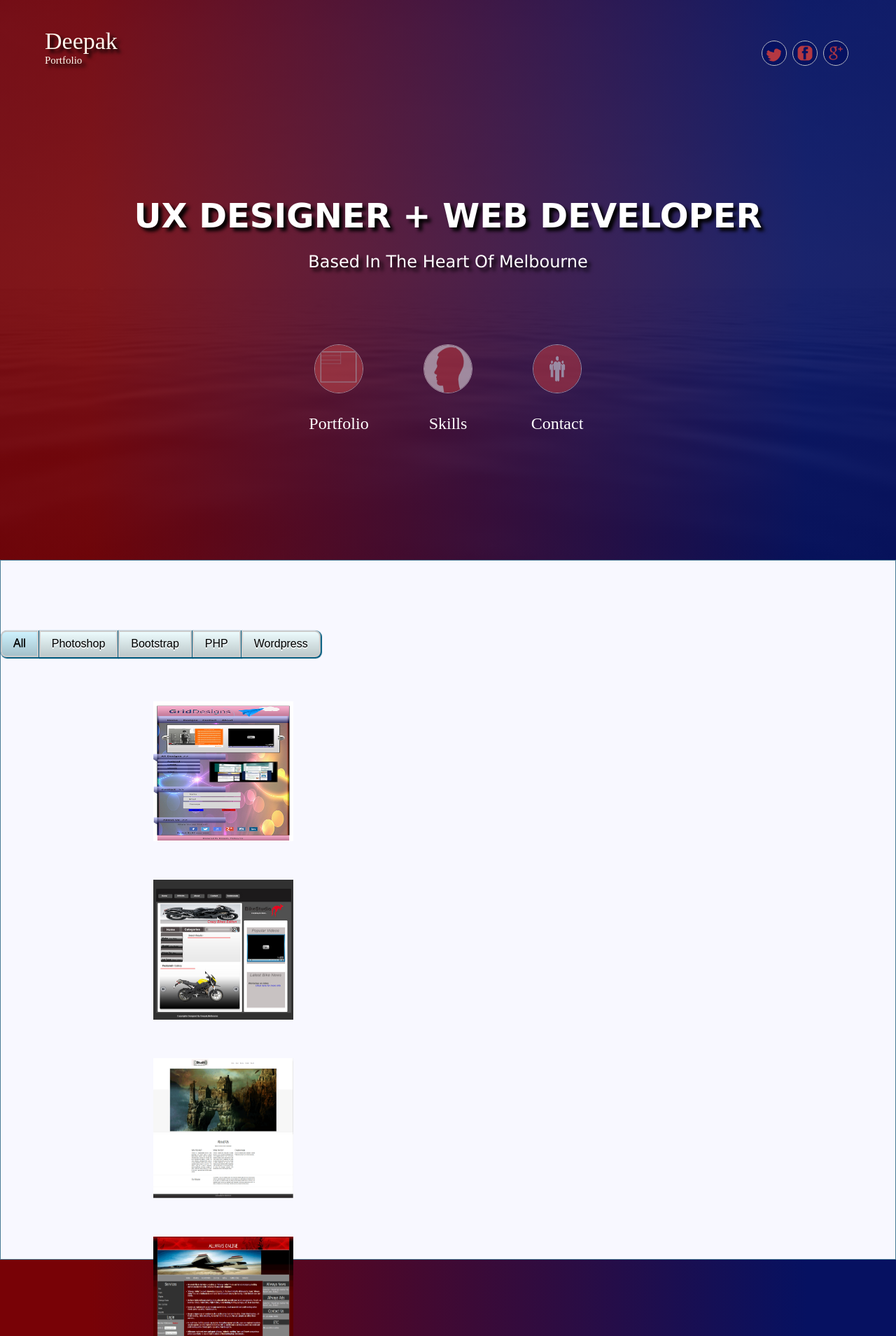
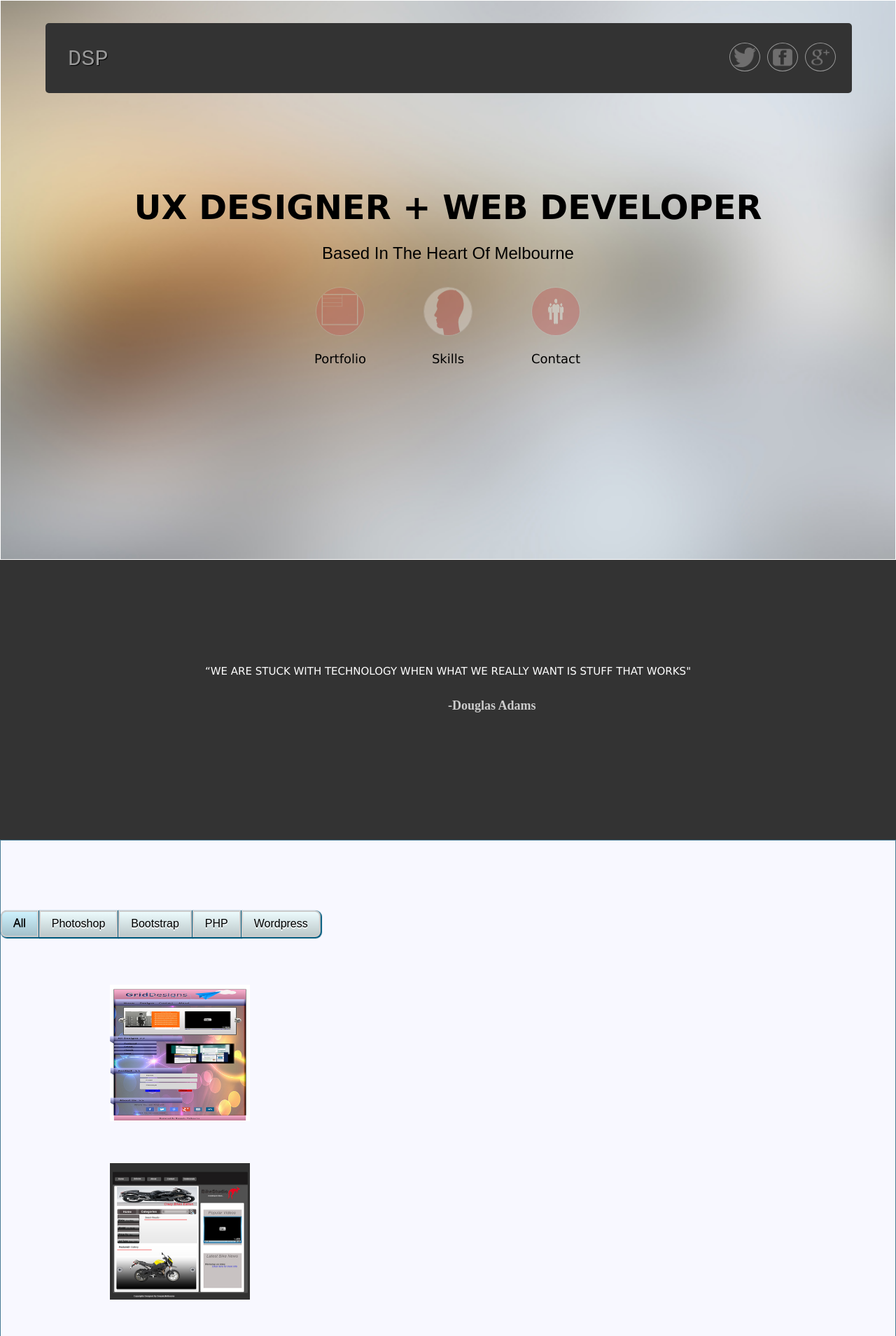
Before and after one commit to deepak6sp/MyPortfolio, a PHP site: page / in a window 1280 px wide. Shown: the top 1909 px of the page at 70% size. Run offline with PHP 8.4, Linux system fonts and the light colour scheme; some libraries are stand-ins or nearby versions; some web fonts are replaced.

Commit message:
first commit

```diff
--- a/css/jqbar.css
+++ b/css/jqbar.css
@@ -21,4 +21,5 @@
     font-weight: bold;
     height: 20px;
     margin-bottom: 5px;
+    color: white;
 }
--- a/css/style.css
+++ b/css/style.css
@@ -1,13 +1,11 @@
 body {
  	margin:0;
  	padding:0;
- 	height:auto;
 }
 
 a{
 	text-decoration: none;
 	list-style: none;
-	color: white;
 }
 
 h3{
@@ -20,51 +18,47 @@ h3{
 /* ----intro -----------*/
 #intro{
 	top:0;
-	left:0;
-	bottom:0;
-	right:0;
-	background-image:url("../images/bg.jpg");
-	background-position: left;
-	background-attachment: fixed;
+	left: 0;
+	width: 100%;
+	height: 1000px;
+	background-image: url("../images/background.jpg");
 	background-repeat: no-repeat;
 	background-size: cover;
-	-webkit-background-size: cover;
-	-moz-background-size: cover;
-	-o-background-size: cover;
-
+	border: 1px solid white;
+	background-attachment: fixed;
 }
 
-#wrapper{
-	/*background-color: rgba(0,0,0,.2);*/
-	background: -webkit-linear-gradient(90deg, #780206 50%, #061161 50%); /* Chrome 10+, Saf5.1+ */
-    background:    -moz-linear-gradient(90deg, #780206 10%, #061161 90%); /* FF3.6+ */
-    background:     -ms-linear-gradient(90deg, #780206 10%, #061161 90%); /* IE10 */
-    background:      -o-linear-gradient(90deg, #780206 10%, #061161 90%); /* Opera 11.10+ */
-    background:         linear-gradient(90deg, #780206 10%, #061161 90%); /* W3C */
-	width: 100%;
-	bottom:0;
-	opacity: 0.9;
+#topHeader{
+	border-radius: 5px;
+	background-color: #333;
+	width: 90%;
+	margin: 2em auto;
+	height: 100px;
+	position: fixed;
+	margin-left: 5%;
+	z-index:999;
 }
 
-
-#name{
-	color: #FFF8ED;
-	text-shadow: 5px 5px 5px black;
-	top:5%;
-	left: 5%;
-	font-size: 34px;
+.logo a{
+	color: #999;
+	text-shadow: 1px 1px 1px black;
+	font-size: 32px;
+	font-family: Courier New ;
 	position: fixed;
 	width: 10%;
+	line-height: 3.25;
+	float: left;
+	margin-left: 1em;
 }
 
-#name span{
-	font-size: 15px;
-	float:left;
+.logo a:hover{
+	color:#ffffff;
 }
 
 #socialIcons{
-	top:8%;
-	right: 5%;
+	float: right;
+	top:3em;
+	right: 5em;
 	position: fixed;
 }
 
@@ -75,48 +69,50 @@ h3{
 
 #socialIcons ul li{
 	display: inline-block;
-	width: 40px;
+	width: 50px;
 }
 
 #socialIcons ul li a{
 	text-decoration: none;
-	border: 1px solid #ccc;
+	border: 1px solid #999;
 	text-align:center;
 	font-family: "Times New Roman", Times, serif;
 	border-radius: 50%;
-	padding:15px 5px 2px 5px;
+	padding:20px 5px 2px 5px;
 	transition:background-color 0.5e ease ;
-	background-color:#061161 ;
-	opacity: 0.9;
+	background-color:transparent;
 }
 
 #socialIcons ul li img{
-	width:60%;
-	height: 60%;
-	border-radius: 50%;
+	width:2em;
+	height: 3em;
 	text-align:center;
+	padding-top: 1.25em;
+	opacity: .3;
+	border: none;
 
 }
 
-#socialIcons ul li a:hover{
-	opacity: 1;
-	background-color: #780206;
+#socialIcons ul li img:hover{
+	opacity: .8;
 }
+
+#logo span{
+	font-size: 15px;
+	float:left;
+}
+
+
 #container{
-	top: 35%;
 	width: 100%;
 	height: auto;
-	position: fixed;
 }
 
 #info{
 	width: 100%;
 	height:auto;
 	text-align: center;
-	font-size: 18px;
-	font-family: Verdana, Geneva, sans-serif;
-	color: white;
-	text-shadow: 5px 5px 5px black;
+	color: #000000;
 }
 
 #info span{
@@ -127,17 +123,17 @@ h3{
 
 #info p{
 	font-size: 24px;
+	font-family: "vivaldi","verdena",sans-serif;;
 }
 
 #navigationIcons{
 	margin:0 auto;
 	width:100%;
 	height: auto;
-	position: fixed;
 }
 
 #navigationIcons ul{
-	margin:70px 0 0 0;
+	margin:0;
 	padding: 0;
 	text-align: center;
 }
@@ -148,57 +144,76 @@ h3{
 	height: 100px;
 	display: inline-block;
 	margin:10px 0 ;
-
 }
 
-/*
 #navigationIcons ul li a{
-	text-decoration: none;
-	border: 5px solid #ccc;
-	box-shadow: 1px 1px 1px #005A7D;
-	text-align:center;
-	font-family: "Times New Roman", Times, serif;
-	background-color:#FFF8ED;
+	color: black;
+	font-family: Vani,"Lucida Sans Unicode", "Lucida Grande", sans-serif;
 	font-size: 18px;
-}*/
+}
+
 #navigationIcons ul li a img{
 	width: 70px;
 	height: 70px;
 	border-radius: 50%;
-	opacity: 0.5;
-	border:1px solid white;
+	border:1px solid #ccc;
+	opacity: .3;
 }
+
 #navigationIcons ul li a img:hover{
 	opacity: 1;
 }
 
-#navigationIcons ul li a img p{
+#navigationIcons ul li a p{
 	text-align: center;
-}
-/*.circle1{
-	padding:40px 25px;
-	border-radius: 50%;
+
 }
 
-.circle3{
-	padding:40px 25px;
-	border-radius: 50%;
-}
-.circle2{
-	padding:40px 35px;
-	border-radius: 50%;
-}
-.circle1:hover,.circle3:hover{
-	padding:50px 35px;
-	text-align: center;
+#navigationIcons ul li p:hover{
+	color:white;
 }
 
-.circle2:hover{
-	padding:50px 45px;
-	text-align: center;
-}*/
+/*---- end intro------*/
 
-/*---- end intro------*/
+ /*-----------------------divideImage ----------------- */
+
+ #divider{
+	background-repeat: none;
+	background-attachment: fixed;
+	width:100%;
+	height: 400px;
+}
+
+ #divider p{
+ 	padding: 0;
+ 	margin: 0;
+ 	font-size: 70px;
+ 	position: relative;
+ 	top:150px;
+ 	text-align: center;
+ 	color: #ffffff;
+ 	font-size: 15px;
+ 	font-family: Vani,"Lucida Sans Unicode", "Lucida Grande", sans-serif;
+ }
+
+h5{
+	font-size: 18px;
+	color: #ccc;
+	padding-top: 150px;
+	margin-left: 50%;
+
+}
+
+.image3{
+	background-image: url("../images/intro-port.jpg");
+}
+
+.image2,.image1{
+	background-color: #333;
+}
+
+
+ /*----------------------- end devideImage ----------------- */
 
 
 
@@ -208,33 +223,20 @@ h3{
 	background-repeat: no-repeat;
 	background-position:left;
 	background-size: cover;
-	background-attachment: fixed;
 	max-width: 100%;
 	border: 1px solid #497B96;
-	height: 1000px;
+	height: auto;
 }
 
 /* ---- portfolio header -----------*/
-
-#header {
-	height:auto;
-	width:100%;
-	margin:0 auto;
-}
-
-.headerFixed{
-	position: fixed;
-  	top:0;
-  	left:0;
-  	z-index: 2;
-}
-
 
 #logo{
 	float:left;
 	line-height: 3;
 	width:10%;
 	position: fixed;
+	margin-left:4em;
+	font-size: 24px;
 }
 
 #logo a{
@@ -243,24 +245,14 @@ h3{
 }
 
 #navMenu {
-	position: fixed;
-	background: -webkit-linear-gradient(90deg, #780206 50%, #061161 50%); /* Chrome 10+, Saf5.1+ */
-    background:    -moz-linear-gradient(90deg, #780206 10%, #061161 90%); /* FF3.6+ */
-    background:     -ms-linear-gradient(90deg, #780206 10%, #061161 90%); /* IE10 */
-    background:      -o-linear-gradient(90deg, #780206 10%, #061161 90%); /* Opera 11.10+ */
-    background:         linear-gradient(90deg, #780206 10%, #061161 90%); /* W3C */
+	background-color: #1a1919;
 	width:100%;
 	margin:0 auto;
-}
-
-.large{
-	height:100px;
-	font-size: 24px;
-}
-
-.small{
-	height: 71px;
-	font-size: 24px;
+	height: 70px;
+	top:0;
+	left:0;
+	position: fixed;
+	z-index: 999;
 }
 
 #navMenu ul{
--- a/index.html
+++ b/index.html
@@ -12,12 +12,12 @@
 	<link href="css/jqbar.css" rel="stylesheet"/>
 	<link href="http://fonts.googleapis.com/css?family=Cabin+Sketch:bold" rel="stylesheet" type="text/css" />
 	<script src="js/jquery-1.11.1.min.js"></script>
+
 </head>
 <body>
 	<section id="intro">
-		<div id="wrapper">
-		</div>
-		<div id="name">Deepak <span>Portfolio</span></div>
+		<header id="topHeader">
+			<div class="logo"><a href="">DSP</a></div>
 			<div id="socialIcons">
 				<ul>
 					<li><a href="" ><img src="images/twitter.png"></a></li>
@@ -25,19 +25,22 @@
 					<li><a href="" ><img src="images/google-plus.png" ></a></li>
 				</ul>
 			</div>
-		<header id="container">
-			<div id="info"><span> UX DESIGNER + WEB DEVELOPER</span> <br><p>Based In The Heart Of Melbourne</p></div>
+		</header>
+		<div id="container">
+			<article id="info">
+				<div ><span> UX DESIGNER + WEB DEVELOPER</span> <br><p>Based In The Heart Of Melbourne</p></div>
+			</article>
 			<nav id="navigationIcons">
 				<ul>
-					<li id="circle1" ><a href="#portfolio"><img src="images/portfolioImg.png" ><p>Portfolio</p></li></a>
-					<li id="circle2" ><a href="#skills"><img src="images/skillsImg.png" ><p>Skills</p></li></a>
-					<li id="circle3" ><a href="#contact"><img src="images/contactImg.png" ><p>Contact</p></li></a>
+					<li ><a href="#portfolio"><img src="images/portfolioImg.png" ><p>Portfolio</p></li></a>
+					<li ><a href="#skills"><img src="images/skillsImg.png" ><p>Skills</p></li></a>
+					<li ><a href="#contact"><img src="images/contactImg.png" ><p>Contact</p></li></a>
 				</ul>
 			</nav>
-		</header>
+		</div>
 	</section>
+	<div id="divider" class="image1" ><p>“WE ARE STUCK WITH TECHNOLOGY WHEN WHAT WE REALLY WANT IS STUFF THAT WORKS"<h5>-Douglas Adams</h5></p></div>
 	<section id="portfolio">
-		<div id="header">
 		<nav id="navMenu">
 			<span class="nav-btn"></span>
 			<div id="logo" ><a href="index.html">DSP</a></div>
@@ -47,7 +50,6 @@
 				<li ><a href="#contact">Contact</a></li>
 			</ul>
 		</nav>
-		</div>
 		<div id="mainContent">
 			<div id="filters" class="button-group">
 				<button class="button is-checked" data-filter="*">All</button>
@@ -75,69 +77,49 @@
 			</div>
 		</div>
 	</section>
-
+	<div id="divider" class="image2" ><p>"IMAGINATION IS MORE IMPORTANT THAN KNOWLEDGE"<h5>-Albert Einstein</h5></p></div>
 	<section id="skills">
-		<article id="skillset">
-			Being a Front end developer my main skills include minimal usability designs using core XHTML/HTML5, CSS3 and Javascript(Jquery) but not limited to using frameworks such as Boilerplate, Bootstrap and Angular. Have experience using PHP (wordpress), Ruby on rails and MYSQL. These are my skills which I use while designing websites.
+		<article><p>
+			I am a freelance Designer and Developer.I create beautiful designs in Photoshop. I develop with skills of minimal usability designs and using core XHTML/HTML5, CSS3(bootstrap) and Javascript(Jquery) but not limited to using frameworks such as Boilerplate, Bootstrap and Angular for single page applications. Have experience using PHP (wordpress) and MYSQL and knowledge of MVC ruby on rails. I have passion for what i do and really love web technologies, and hope to do this forever.</p>
 		</article>
-		<div id="circular">
-			<div id="diagram" align="center"></div>
-			<div class="get">
-				<div class="arc">
-					<span class="text">HTML5</span>
-					<input type="hidden" class="percent" value="100" />
-					<input type="hidden" class="color" value="#FF0000" />
+		<div id="skillset">
+				<ul id="parentskillset">
+					<li>Web Languages
+						<ul id="childskillset">
+							<li>HTML5/XHTML</li>
+							<li>CSS3</li>
+							<li>JavaScript/Jquery</li>
+							<li>PHP</li>
+						</ul>
+					</li>
+					<li>Web Frameworks
+						<ul id="childskillset">
+							<li>Bootstrap/SAAS</li>
+							<li>Angular</li>
+							<li>WordPress</li>
+							<li>Ruby on Rails</li>
+						</ul>
+					</li>
+					<li>Collaboration
+						<ul id="childskillset">
+							<li>GitHub</li>
+							<li>Bower</li>
+							<li>Grunt</li>
+							<li>Yomen</li>
+						</ul>
+					</li>
+				</ul>
 			</div>
-				<div class="arc">
-					<span class="text">CSS3</span>
-					<input type="hidden" class="percent" value="100" />
-					<input type="hidden" class="color" value="#E80C7A" />
-				</div>
-				<div class="arc">
-					<span class="text">JavaScript</span>
-					<input type="hidden" class="percent" value="90" />
-					<input type="hidden" class="color" value="#15A12C" />
-				</div>
-				<div class="arc">
-					<span class="text">JQuery</span>
-					<input type="hidden" class="percent" value="90" />
-					<input type="hidden" class="color" value="#ffffff" />
-				</div>
-				<div class="arc">
-					<span class="text">PHP</span>
-					<input type="hidden" class="percent" value="50" />
-					<input type="hidden" class="color" value="#E807CD" />
-				</div>
-				<div class="arc">
-					<span class="text">MySQL</span>
-					<input type="hidden" class="percent" value="50" />
-					<input type="hidden" class="color" value="#B2FF0D" />
-				</div>
-			</div>
-		</div>
- 		<div id="progressBar">
-			<div id="bar-1">
-            </div>
-            <div id="bar-2">
-            </div>
-            <div id="bar-3">
-            </div>
-            <div id="bar-4">
-            </div>
-            <div id="bar-5">
-            </div>
-            <div id="bar-6">
-            </div>
-		</div>
-		<div id="gap"></div>
+		<div id="github"><a href="https://github.com/deepak6sp" target="_blank"> Click Here to view my github </a></div>
 	</section>
+	<div id="divider" class="image3" ><p>THE ONLY WAY TO DO GREAT WORK IS TO LOVE WHAT YOU DO"<h5>-Steve Jobs</h5></p></div>
 	<section id="contact">
 		<div></div>
 		<aside id="form">
-			<h3 align="center">
-			<p>0422596332 or deepak6sp@gmail.com</p></h3>
+			<h3 align="center"><p>0422596332 or deepak6sp@gmail.com</p></h3>
 			<hr>
 			<form class="form"  action="contact.php" method="post">
+				<h4 align="center"><p>Got A project? Keep In Touch !!!</p></h4>
 				<h4><input id="fname" name="fname" type="text" placeholder="Name"></h4>
 				<h4><input id="email" name="email" type="email" placeholder="Email address"></h4>
 				<h4><textarea name="message" placeholder="Message"></textarea> </h4>
@@ -145,13 +127,6 @@
 			</form>
 		</aside>
 	</section>
-	<!--
-	<footer id="footer">
-		<div id="designInfo">
-			<h4>Designed By Deepak,Melbourne</h4>
-			<p>Copyrights @2014</p>
-		</div>
-	</footer>-->
 	<script type="text/javascript" src="js/script.js"></script>
 	<script type="text/javascript" src="js/fancybox/jquery.fancybox.js?v=2.1.5"></script>
 	<script type="text/javascript" src="js/isotopes/isotope.pkgd.min.js"></script>
--- a/js/isotopes/isotope.css
+++ b/js/isotopes/isotope.css
@@ -74,12 +74,17 @@
 
 .element-item {
 	margin:5% 1%;
+  width: 230px;
 }
 .element-item img{
+  padding-top: 2%;
 	width:200px;
 	height: 200px;
 
 }
 
+.element-item img:hover{
+}
+
 /*.element-item.photoshop  { background: #F00; background: hsl(   0, 100%, 50%); }
 .element-item.bootstrap  { background: #F80; background: hsl(  36, 100%, 50%); }*/
```
Also changed, not shown: other parts of css/style.css (+75 -82 lines), js/script.js (+26 -38 lines), images/background.jpg (added), images/bg.jpg (deleted), images/contactImg.jpg (deleted), images/facebook.png, images/google-plus.jpg (deleted), images/google-plus.png, images/intro-port.jpg (added), images/menuButton.jpg, images/portfolioImg.png, images/twitter.png. Lines whose indentation alone changed are shown as unchanged.
